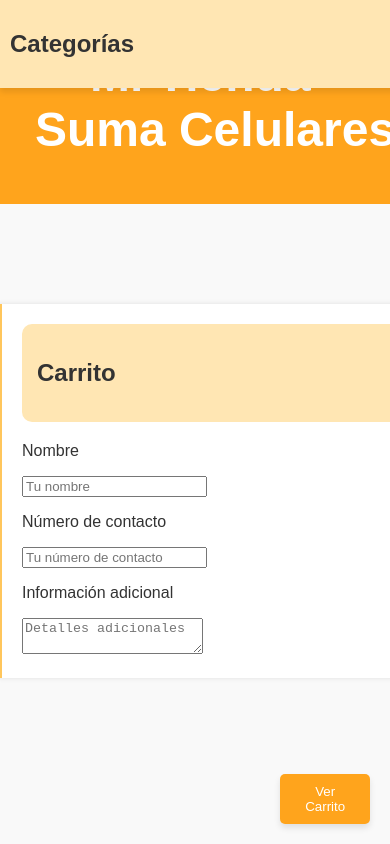
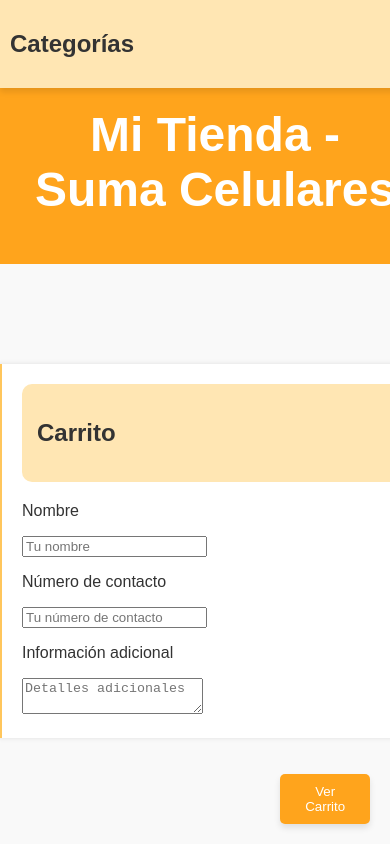
Before and after one commit to martinquiroga15/ListaDeProductos-Suma, a plain HTML site: page index.html in a window 390 px wide. Shown: the top 844 px of the page. Drawn offline with Linux system fonts and the light colour scheme; no server answers.

Commit message:
mejora de header

```diff
--- a/styles.css
+++ b/styles.css
@@ -272,4 +272,8 @@ button {
         margin-top: 60px; /* Espacio igual a la altura de la barra fija */
         flex-direction: column; /* Mantener diseño de columna para el contenido */
     }
+
+    header{
+        margin-top: 60px;
+    }
 }
```
